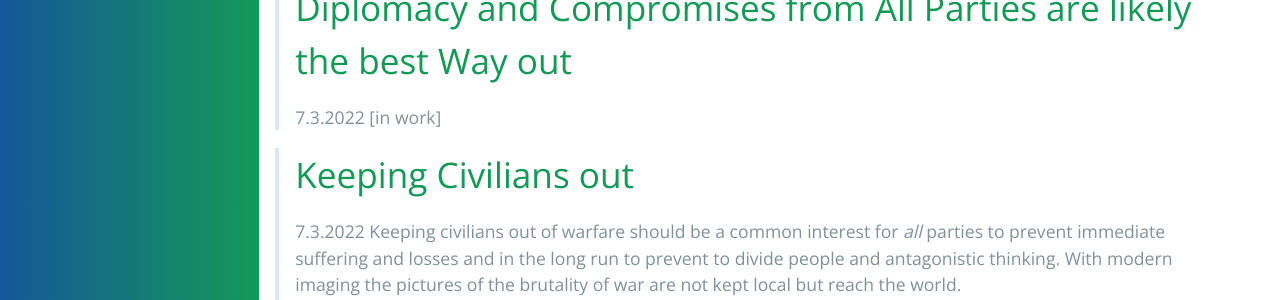
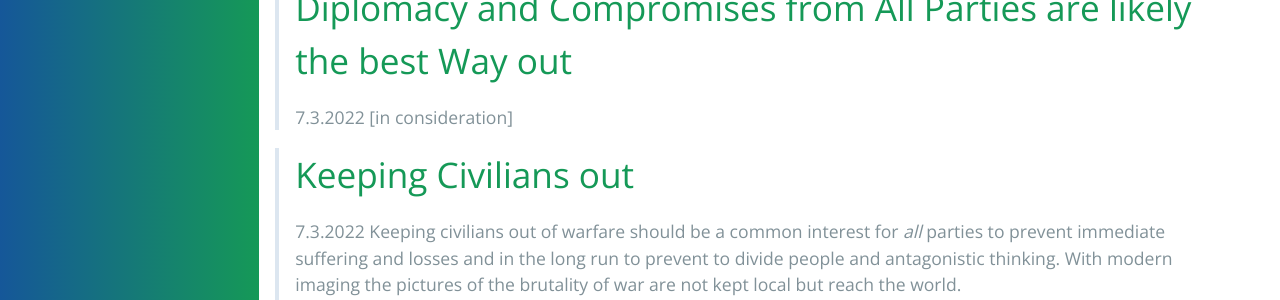
Before and after one commit to forestgrape/coronavirus, a Jekyll site: the page built from index.md, in a window 1280 px wide and 900 px high. Shown: the part 304-604 px from the top of the window. Built offline with Jekyll 4.4.1, drawn with Linux system fonts in a browser that asks for light colours; our own code applies the rules of GitHub Pages for plain Markdown files.

Commit message:
formulation

```diff
--- a/index.md
+++ b/index.md
@@ -11,7 +11,7 @@ explorative: 1
 ---
 ---
 > # Diplomacy and Compromises from All Parties are likely the best Way out
-> 7.3.2022 [in work]
+> 7.3.2022 [in consideration]
 
 <!--
 [in consideration/thinking]
```
